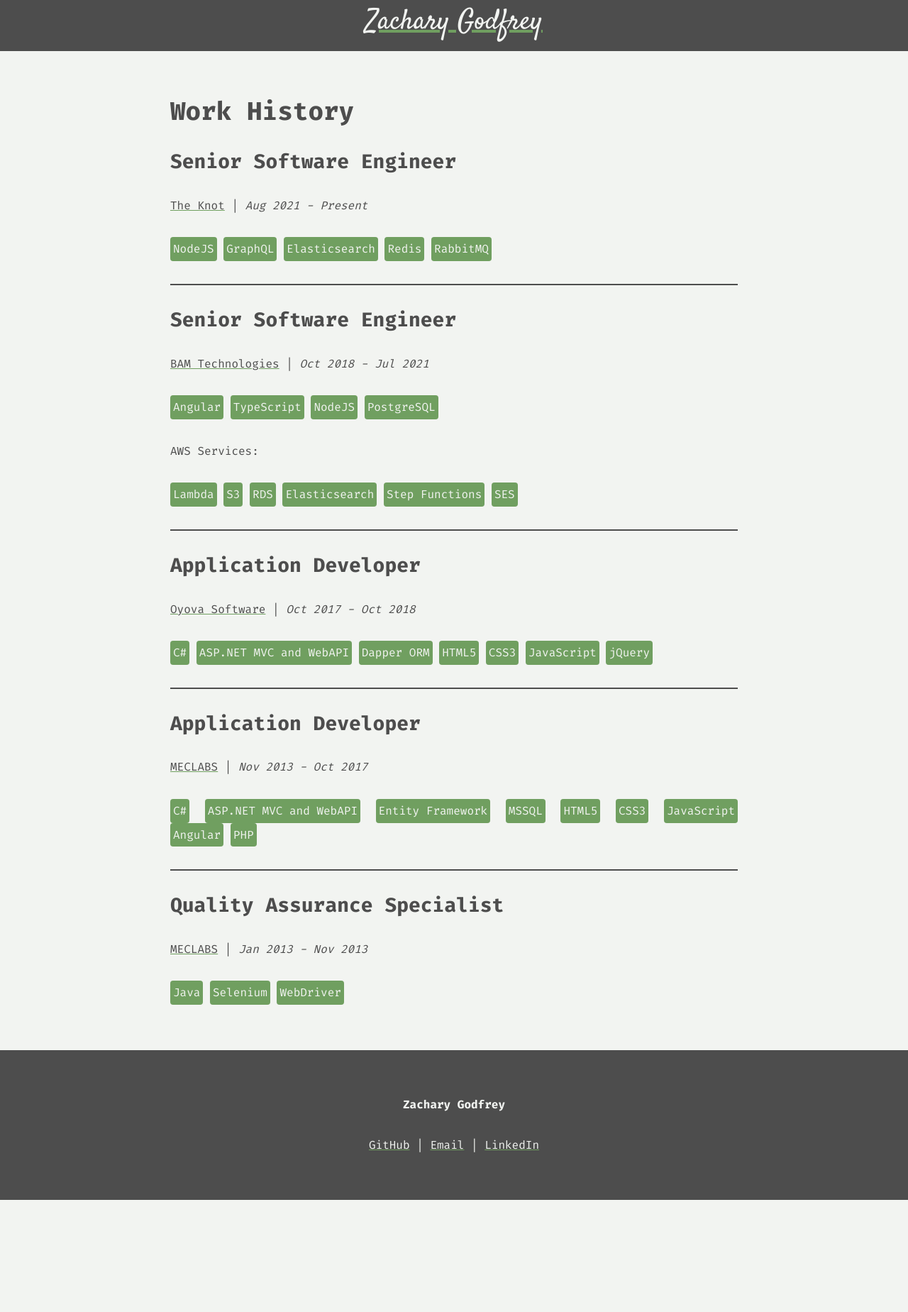
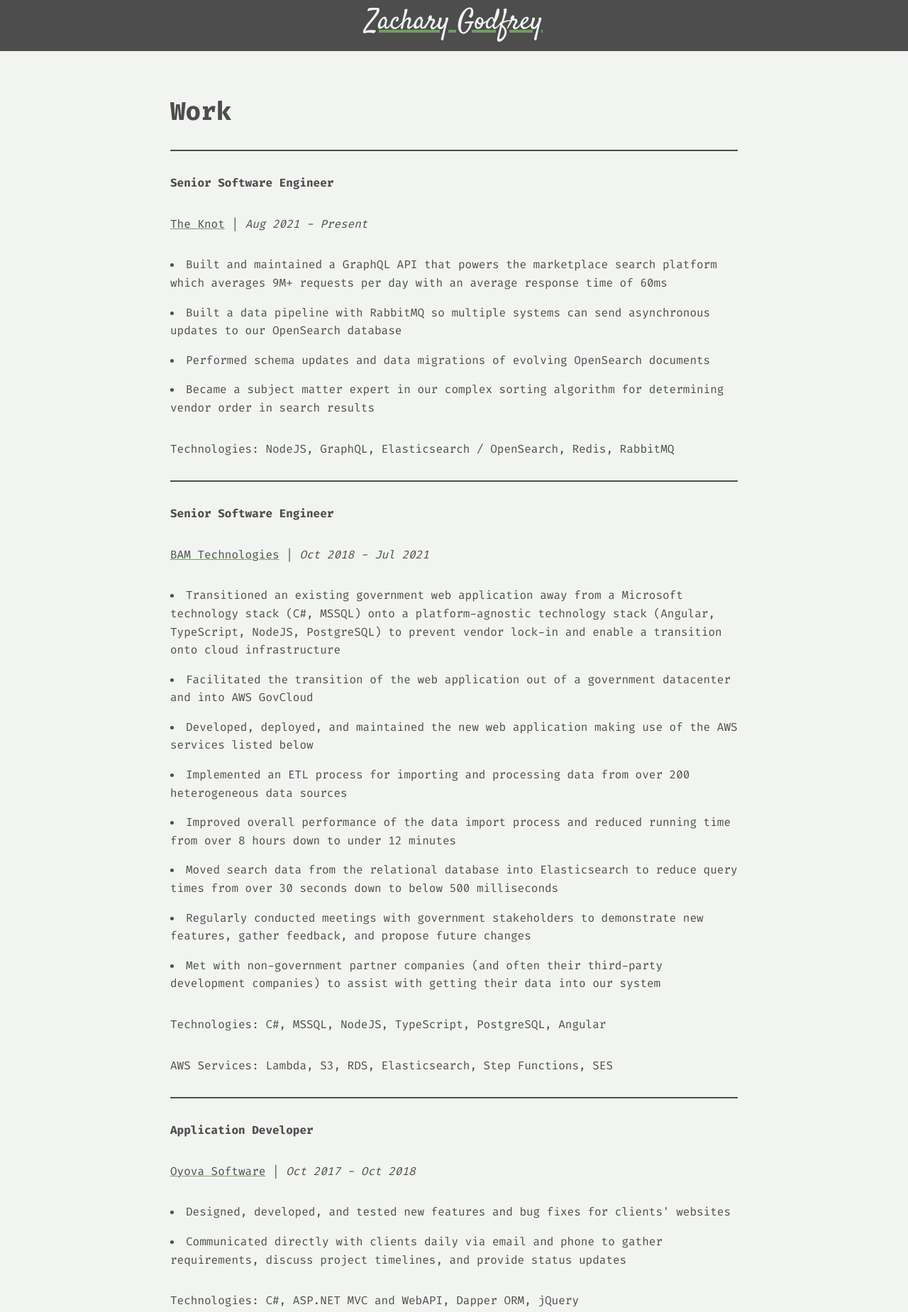
Before and after one commit to ZacharyGodfrey/personal-site, an Astro site: page /work in a window 1280 px wide. Shown: the part 8-1857 px from the top of the page at 71% size. Before the commit the page ends 1699 px from the top, so only its background shows below. Built offline with nearby package versions, Linux system fonts and the light colour scheme; Astro itself is replaced by a stand-in of ours.

Commit message:
Work page and resume PDF (#28)
* WIP

* WIP

* WIP

* WIP

* WIP

* WIP

* WIP

* WIP

* WIP

* WIP

* WIP

* WIP

```diff
--- a/src/components/style.astro
+++ b/src/components/style.astro
@@ -29,7 +29,7 @@
 	font-family: 'fira', monospace;
 	color: var(--text);
 	background: var(--background);
-	text-align: justify;
+	text-align: start;
 }
 
 * {
--- a/src/pages/index.mdx
+++ b/src/pages/index.mdx
@@ -19,6 +19,12 @@ showHeader: false
 
 I have more than a decade of [experience](/work) building and maintaining software in a variety of languages and technology stacks. I'm currently working at [The Knot](https://theknot.com) where I'm focused on our marketplace search platform.
 
+See also: [Resume][resume], [GitHub][gh], [LinkedIn][li]
+
+[resume]: /zachary-godfrey.pdf
+[gh]: https://github.com/ZacharyGodfrey
+[li]: https://linkedin.com/in/zachary-godfrey
+
 ## Projects
 
 Most of my work has either been on internal systems that cannot be shared or on back-end systems that aren't visible. Because of this, I don't have a pretty portfolio of real work to show. However, you can check out my [personal projects](/projects) to see what I've built outside of work.
--- a/src/pages/work.mdx
+++ b/src/pages/work.mdx
@@ -1,79 +1,78 @@
 ---
 layout: "../components/page.astro"
-title: "Work History"
+title: "Work"
 description: ""
 ---
 
-## {frontmatter.title}
+## Work
 
-### Senior Software Engineer
+{/*Description TBD*/}
+
+---
+
+**Senior Software Engineer**
 
 [The Knot](https://theknot.com) | *Aug 2021 - Present*
 
-`NodeJS` `GraphQL` `Elasticsearch` `Redis` `RabbitMQ`
+- Built and maintained a GraphQL API that powers the marketplace search platform which averages 9M+ requests per day with an average response time of 60ms
+- Built a data pipeline with RabbitMQ so multiple systems can send asynchronous updates to our OpenSearch database
+- Performed schema updates and data migrations of evolving OpenSearch documents
+- Became a subject matter expert in our complex sorting algorithm for determining vendor order in search results
+
+Technologies: NodeJS, GraphQL, Elasticsearch / OpenSearch, Redis, RabbitMQ
 
 ---
 
-### Senior Software Engineer
+**Senior Software Engineer**
 
 [BAM Technologies](https://bamtech.net) | *Oct 2018 - Jul 2021*
 
-`Angular` `TypeScript` `NodeJS` `PostgreSQL`
-
-AWS Services:
-
-`Lambda` `S3` `RDS` `Elasticsearch` `Step Functions` `SES`
-
-{/*
-  - Transitioned an existing government web application away from a Microsoft technology stack (C#, MSSQL) and onto a platform-agnostic technology stack (Angular, TypeScript, NodeJS, PostgreSQL) to prevent vendor-lock and enable a transition into the cloud
+- Transitioned an existing government web application away from a Microsoft technology stack (C#, MSSQL) onto a platform-agnostic technology stack (Angular, TypeScript, NodeJS, PostgreSQL) to prevent vendor lock-in and enable a transition onto cloud infrastructure
 - Facilitated the transition of the web application out of a government datacenter and into AWS GovCloud
-  - Developed, deployed, and maintained the new web application making use of the AWS services listed above
+- Developed, deployed, and maintained the new web application making use of the AWS services listed below
 - Implemented an ETL process for importing and processing data from over 200 heterogeneous data sources
-  - Improved overall performance of data import process and reduced running time from over 8 hours down to under 12 minutes
+- Improved overall performance of the data import process and reduced running time from over 8 hours down to under 12 minutes
 - Moved search data from the relational database into Elasticsearch to reduce query times from over 30 seconds down to below 500 milliseconds
 - Regularly conducted meetings with government stakeholders to demonstrate new features, gather feedback, and propose future changes
 - Met with non-government partner companies (and often their third-party development companies) to assist with getting their data into our system
-*/}
+
+Technologies: C#, MSSQL, NodeJS, TypeScript, PostgreSQL, Angular
+
+AWS Services: Lambda, S3, RDS, Elasticsearch, Step Functions, SES
 
 ---
 
-### Application Developer
+**Application Developer**
 
 [Oyova Software](https://oyova.com) | *Oct 2017 - Oct 2018*
 
-`C#` `ASP.NET MVC and WebAPI` `Dapper ORM` `HTML5` `CSS3` `JavaScript` `jQuery`
-
-{/*
 - Designed, developed, and tested new features and bug fixes for clients' websites
 - Communicated directly with clients daily via email and phone to gather requirements, discuss project timelines, and provide status updates
-*/}
+
+Technologies: C#, ASP.NET MVC and WebAPI, Dapper ORM, jQuery
 
 ---
 
-### Application Developer
+**Application Developer**
 
 [MECLABS](https://meclabs.com) | *Nov 2013 - Oct 2017*
 
-`C#` `ASP.NET MVC and WebAPI` `Entity Framework` `MSSQL` `HTML5` `CSS3` `JavaScript` `Angular` `PHP`
-
-{/*
 - Designed, developed, tested, documented, and maintained the company's core intranet application
 - Conducted regular meetings with stakeholders to gather new requirements, provide status updates, and demo new features
 - Lead training workshops to teach employees how to replace their previous workflows with the intranet application my team built
 - Developed and maintained pages for several clients including the New York Times
 - Ran A/B split tests on clients' websites
-*/}
+
+Technologies: C#, ASP.NET MVC and WebAPI, Entity Framework, MSSQL, Angular, PHP
 
 ---
 
-### Quality Assurance Specialist
+**Quality Assurance Specialist**
 
 [MECLABS](https://meclabs.com) | *Jan 2013 - Nov 2013*
 
-`Java` `Selenium` `WebDriver`
-
-{/*
 - Performed manual user-acceptance testing of web applications
 - Audited the configuration of site analytics tools and A/B split tests
 - Created an automated testing tool and wrote a suite of automated user-acceptance tests using Selenium/WebDriver
-*/}
+
+Technologies: Java, Selenium, WebDriver
```
Also changed, not shown: 1 other file. Lines whose indentation alone changed are shown as unchanged.
